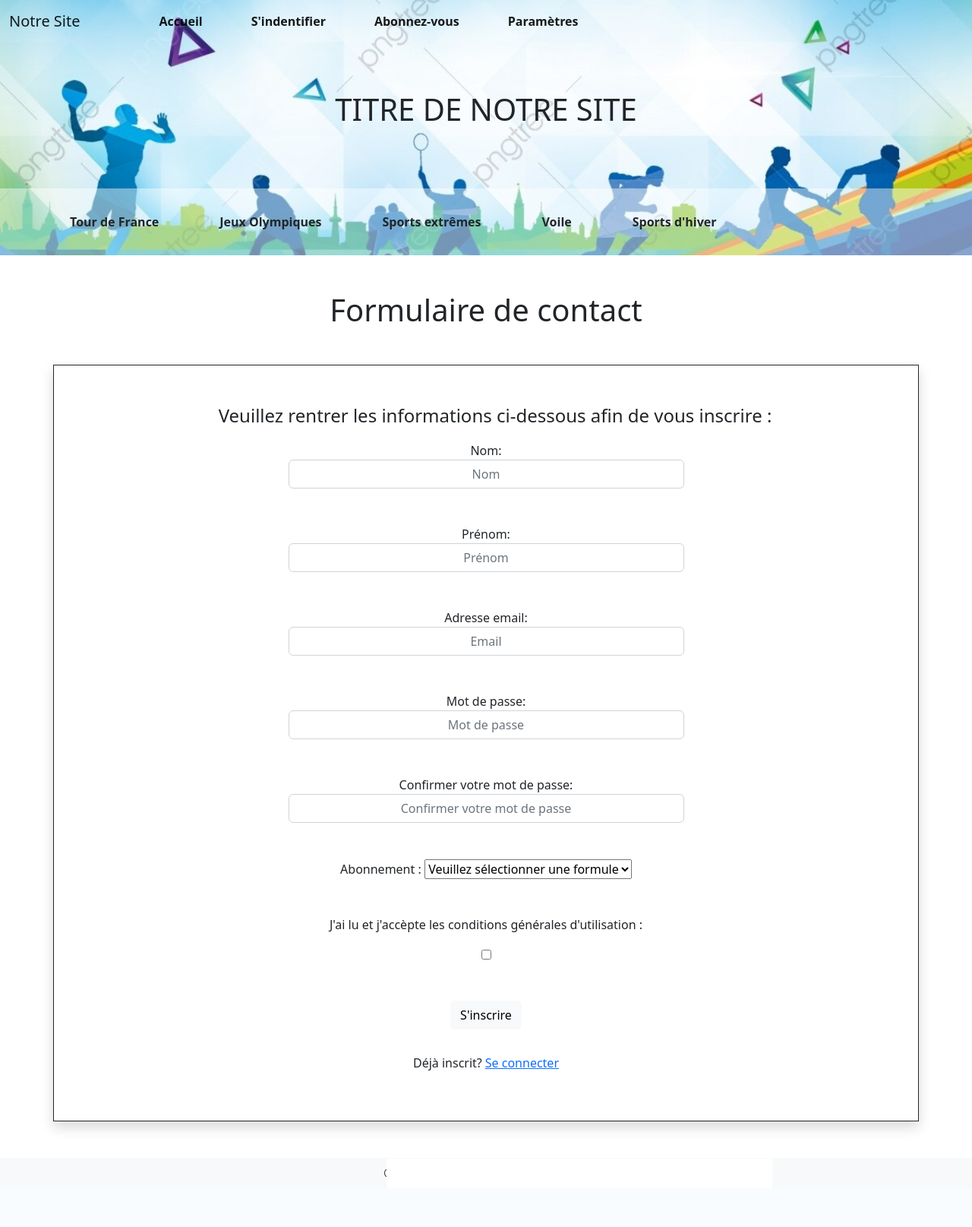
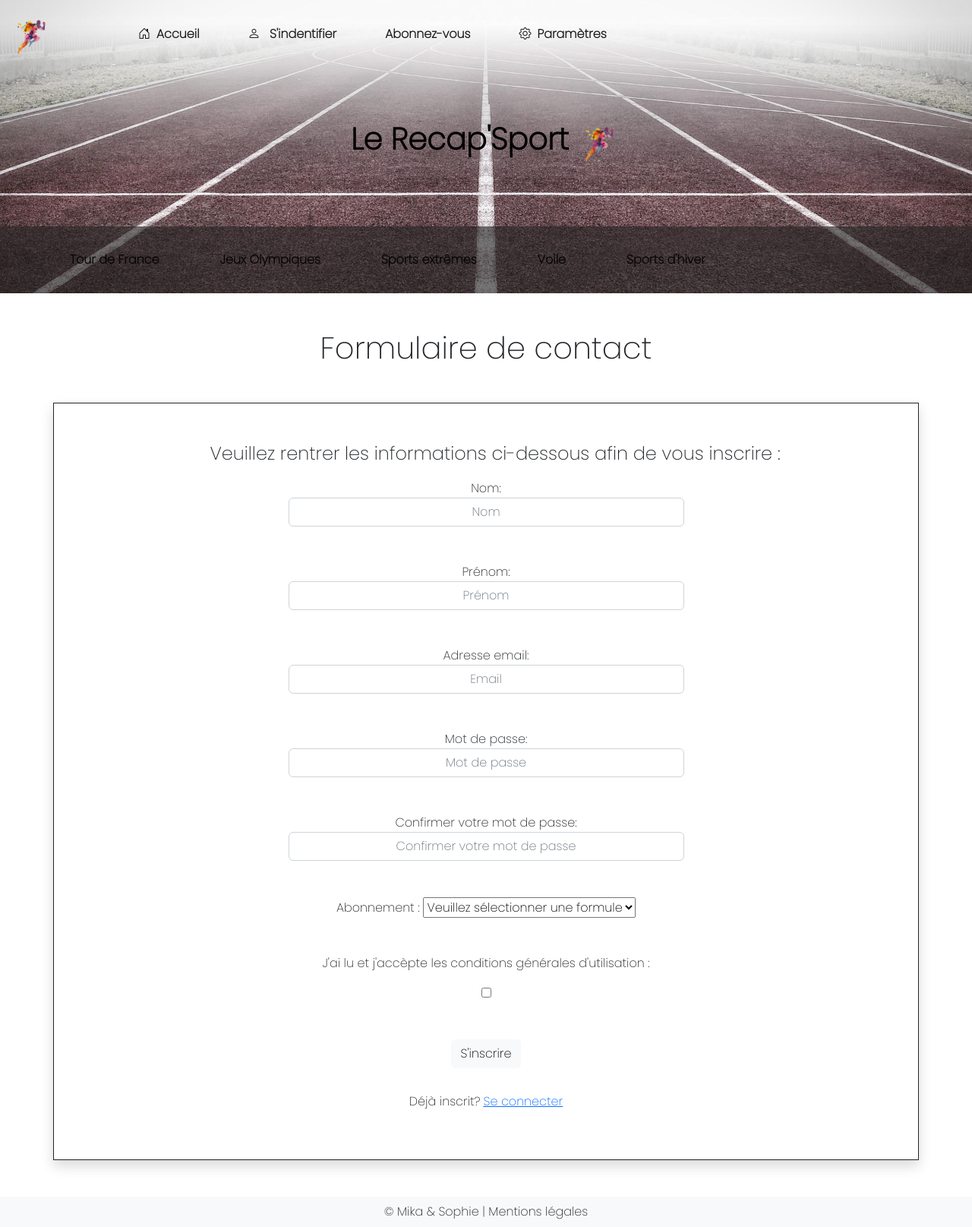
Before and after one commit to STS076/flux_RSS, a PHP site: page /views/inscription.php in a window 1280 px wide. Shown: the whole page at 76% size. Before the commit the page ends 1550 px from the top, so only its background shows below. Run offline with PHP 8.4, Linux system fonts and the light colour scheme.

Commit message:
modification de la navbar

```diff
--- a/projet_PHP_RSS/assets/style/style.css
+++ b/projet_PHP_RSS/assets/style/style.css
@@ -1,5 +1,17 @@
+
+@import url('https://fonts.googleapis.com/css2?family=Poppins:wght@200&display=swap');
+
+*{
+    font-family: 'Poppins', sans-serif;
+}
+
+.h1css{
+    color: black;
+    font-weight: bold;
+    box-shadow: 5px 5px 15px 0.5;
+}
 .background {
-    background: rgba(0, 0, 0, 0) url("../img/header.jpg");
+    background: rgba(0, 0, 0, 0) url("../img/background.jpg");
     background-position: center;
     background-repeat: no-repeat;
     background-size: cover;
@@ -20,10 +32,6 @@
     background-color: rgb(255, 240, 223);
 }
 
-.navigation {
-    background-color: rgba(128, 128, 128, 0.735);
-}
-
 .container {
     position: relative;
     text-align: center;
@@ -38,6 +46,16 @@
 
 
 .logocss{
-    height: 5rem;
+    height: 4rem;
     width: auto;
 }
+
+
+.opacitycss{
+    background-color: rgba(37, 35, 35, 0.603);
+    color: rgb(255, 255, 255);
+}
+
+.textcss{
+    color: white;
+}
--- a/projet_PHP_RSS/elements/header.php
+++ b/projet_PHP_RSS/elements/header.php
@@ -2,24 +2,24 @@
 
     <nav class="navbar navbar-expand-lg shadow-5-strong mb-4 pb-4">
         <div class="container-fluid">
-        <a class="navbar-brand me-5 pe-5" href="home.php">Notre Site</a>
+        <a class="navbar-brand me-5 pe-5" href="home.php"><img class="logocss" src="../assets/img/logosport.png" alt=""></a>
             <button class="navbar-toggler" type="button" data-bs-toggle="collapse" data-bs-target="#navbarSupported" aria-controls="navbarSupportedContent" aria-expanded="false" aria-label="Toggle navigation">
                 <span class="navbar-toggler-icon"></span>
             </button>
             <div class="collapse navbar-collapse" id="navbarSupported">
                 <ul class="navbar-nav me-auto mb-2 mb-lg-0 ">
                     <li class="nav-item ">
-                        <a href="home.php" class="nav-link  fw-bold  active titre me-5">Accueil</a>
+                        <a href="home.php" class="nav-link  fw-bold  active titre me-5"> <i class="bi bi-house-door m-2"></i>Accueil</a>
 
                     </li>
                     <li class="nav-item">
 
                         <?php if (isset($_SESSION['user'])) {  ?>
-                            <a class="nav-link fw-bold active titre me-5 " href="logout.php">
+                            <a class="nav-link fw-bold active titre me-5 " href="logout.php"><i class="bi bi-person me-2"></i>
                                 Deconnexion
                             </a>
                         <?php } else {  ?>
-                            <a class="nav-link fw-bold active titre me-5 " href="login.php">
+                            <a class="nav-link fw-bold active titre me-5 " href="login.php"><i class="bi bi-person me-2"></i>
                                 S'indentifier
                             </a>
                         <?php   }
@@ -31,7 +31,7 @@
                     </li>
 
                     <li class="nav-item">
-                        <a class="nav-link  fw-bold  active titre" href="parameters.php" tabindex="-1" aria-disabled="true">Paramètres</a>
+                        <a class="nav-link  fw-bold  active titre" href="parameters.php" tabindex="-1" aria-disabled="true"><i class="bi bi-gear me-2"></i>Paramètres</a>
                     </li>
                 </ul>
             </div>
@@ -39,10 +39,10 @@
     </nav>
 
     <div class="pb-4">
-        <h1 class="text-center py-4 ">TITRE DE NOTRE SITE</h1>
+        <h1 class="text-center py-4 h1css ">Le Recap'Sport <img class="logocss" src="../assets/img/logosport.png" alt=""></h1>
     </div>
 
-    <nav class="navbar navbar-expand-lg shadow-5-strong recherche p-4 mt-4">
+    <nav class="navbar navbar-expand-lg shadow-5-strong recherche p-4 mt-4 opacitycss">
         <div class="container-fluid ">
             <a class="navbar-brand " href="#"></a>
             <button class="navbar-toggler" type="button" data-bs-toggle="collapse" data-bs-target="#navbarSupportedContent" aria-controls="navbarSupportedContent" aria-expanded="false" aria-label="Toggle navigation">
@@ -52,19 +52,19 @@
             <div class="collapse navbar-collapse" id="navbarSupportedContent">
                 <ul class="navbar-nav me-auto mb-2 mb-lg-0">
                     <li class="nav-item">
-                        <a class="nav-link active titre box mx-3 px-4 fw-bold text-dark" href="pages.php?sport=bike">Tour de France</a>
+                        <a class="nav-link active titre box mx-3 px-4 fw-bold textcss" href="pages.php?sport=bike">Tour de France</a>
                     </li>
                     <li class="nav-item">
-                        <a class="nav-link active titre box mx-3 px-4 fw-bold text-dark" href="pages.php?sport=olympics">Jeux Olympiques</a>
+                        <a class="nav-link active titre box mx-3 px-4 fw-bold textcss" href="pages.php?sport=olympics">Jeux Olympiques</a>
                     </li>
                     <li class="nav-item">
-                        <a class="nav-link active titre box mx-3 px-4 fw-bold text-dark" href="pages.php?sport=extreme">Sports extrêmes</a>
+                        <a class="nav-link active titre box mx-3 px-4 fw-bold textcss" href="pages.php?sport=extreme">Sports extrêmes</a>
                     </li>
                     <li class="nav-item">
-                        <a class="nav-link active titre box mx-3 px-4 fw-bold text-dark" href="pages.php?sport=sail">Voile</a>
+                        <a class="nav-link active titre box mx-3 px-4 fw-bold textcss" href="pages.php?sport=sail">Voile</a>
                     </li>
                     <li class="nav-item">
-                        <a class="nav-link active titre box mx-3 px-4 fw-bold text-dark" href="pages.php?sport=winter">Sports d'hiver</a>
+                        <a class="nav-link active titre box mx-3 px-4 fw-bold textcss" href="pages.php?sport=winter">Sports d'hiver</a>
                     </li>
                 </ul>
 
@@ -109,22 +109,22 @@
                         <a class="nav-link  fw-bold  active titre me-5" href="settings.php">Favoris</a>
                     </li>
                     <li class="nav-item">
-                        <a class="nav-link active titre box mx-3 px-4 fw-bold text-dark" href="pages.php?sport=bike">Tour de France</a>
+                        <a class="nav-link active titre box mx-3 px-4 fw-bold " href="pages.php?sport=bike">Tour de France</a>
                     </li>
                     <li class="nav-item">
-                        <a class="nav-link active titre box mx-3 px-4 fw-bold text-dark" href="pages.php?sport=olympics">Jeux Olympiques</a>
+                        <a class="nav-link active titre box mx-3 px-4 fw-bold textcss" href="pages.php?sport=olympics">Jeux Olympiques</a>
                     </li>
                     <li class="nav-item">
-                        <a class="nav-link active titre box mx-3 px-4 fw-bold text-dark" href="pages.php?sport=extreme">Sports extrêmes</a>
+                        <a class="nav-link active titre box mx-3 px-4 fw-bold textcss" href="pages.php?sport=extreme">Sports extrêmes</a>
                     </li>
                     <li class="nav-item">
-                        <a class="nav-link active titre box mx-3 px-4 fw-bold text-dark" href="pages.php?sport=sail">Voile</a>
+                        <a class="nav-link active titre box mx-3 px-4 fw-bold textcss" href="pages.php?sport=sail">Voile</a>
                     </li>
                     <li class="nav-item">
-                        <a class="nav-link active titre box mx-3 px-4 fw-bold text-dark" href="pages.php?sport=winter">Sports d'hiver</a>
+                        <a class="nav-link active titre box mx-3 px-4 fw-bold textcss" href="pages.php?sport=winter">Sports d'hiver</a>
                     </li>
                     <li class="nav-item">
-                        <a class="nav-link  fw-bold  active titre" href="parameters.php" tabindex="-1" aria-disabled="true">paramètres</a>
+                        <a class="nav-link  fw-bold  active titre " href="parameters.php" tabindex="-1" aria-disabled="true">paramètres</a>
                     </li>
 
                 </ul>
--- a/projet_PHP_RSS/elements/top.php
+++ b/projet_PHP_RSS/elements/top.php
@@ -9,6 +9,7 @@
     <!-- CSS only -->
     <link href="https://cdn.jsdelivr.net/npm/bootstrap@5.2.0-beta1/dist/css/bootstrap.min.css" rel="stylesheet" integrity="sha384-0evHe/X+R7YkIZDRvuzKMRqM+OrBnVFBL6DOitfPri4tjfHxaWutUpFmBp4vmVor" crossorigin="anonymous">
     <link rel="stylesheet" href="https://cdn.jsdelivr.net/npm/bootstrap-icons@1.8.3/font/bootstrap-icons.css">
+    <link rel="stylesheet" href="../assets/style/style.css">
 
 
     <?php if (isset($_COOKIE['darkMode'])) { ?>
@@ -18,7 +19,6 @@
     <?php } ?>
 
 
-    <link rel="stylesheet" href="../assets/style/style.css">
 
     <title>Document</title>
 </head>
--- a/projet_PHP_RSS/views/pages.php
+++ b/projet_PHP_RSS/views/pages.php
@@ -6,6 +6,10 @@
     header('Location: 404.php');
     exit();
 }
+
+setlocale(LC_TIME, "fr_FR", "fra");
+$date_format = '%A %d %B %Y';
+
 ?>
 
 <?php include '../elements/top.php' ?>
--- a/projet_PHP_RSS/views/parameters.php
+++ b/projet_PHP_RSS/views/parameters.php
@@ -27,7 +27,7 @@
 
                         <div class="form-check form-switch">
                             <input class="form-check-input" type="checkbox" role="switch" id="darkMode" name="darkMode" <?= isset($_COOKIE['darkMode']) ? 'checked' : '' ?>>
-                            <label class="form-check-label" for="darkMode">Mode dark</label>
+                            <label class="form-check-label" for="darkMode">Mode Nuit</label>
                         </div>
 
                         <p class="text-center mt-3">Nombre d'articles affichés sur la page d'accueil :</p>
```
Also changed, not shown: projet_PHP_RSS/controllers/pages-controller.php (+5 -2 lines), projet_PHP_RSS/views/home.php (+3 -10 lines), projet_PHP_RSS/assets/img/background.jpg (added), projet_PHP_RSS/assets/img/logo.png (deleted), projet_PHP_RSS/assets/img/logosport.png (added).
